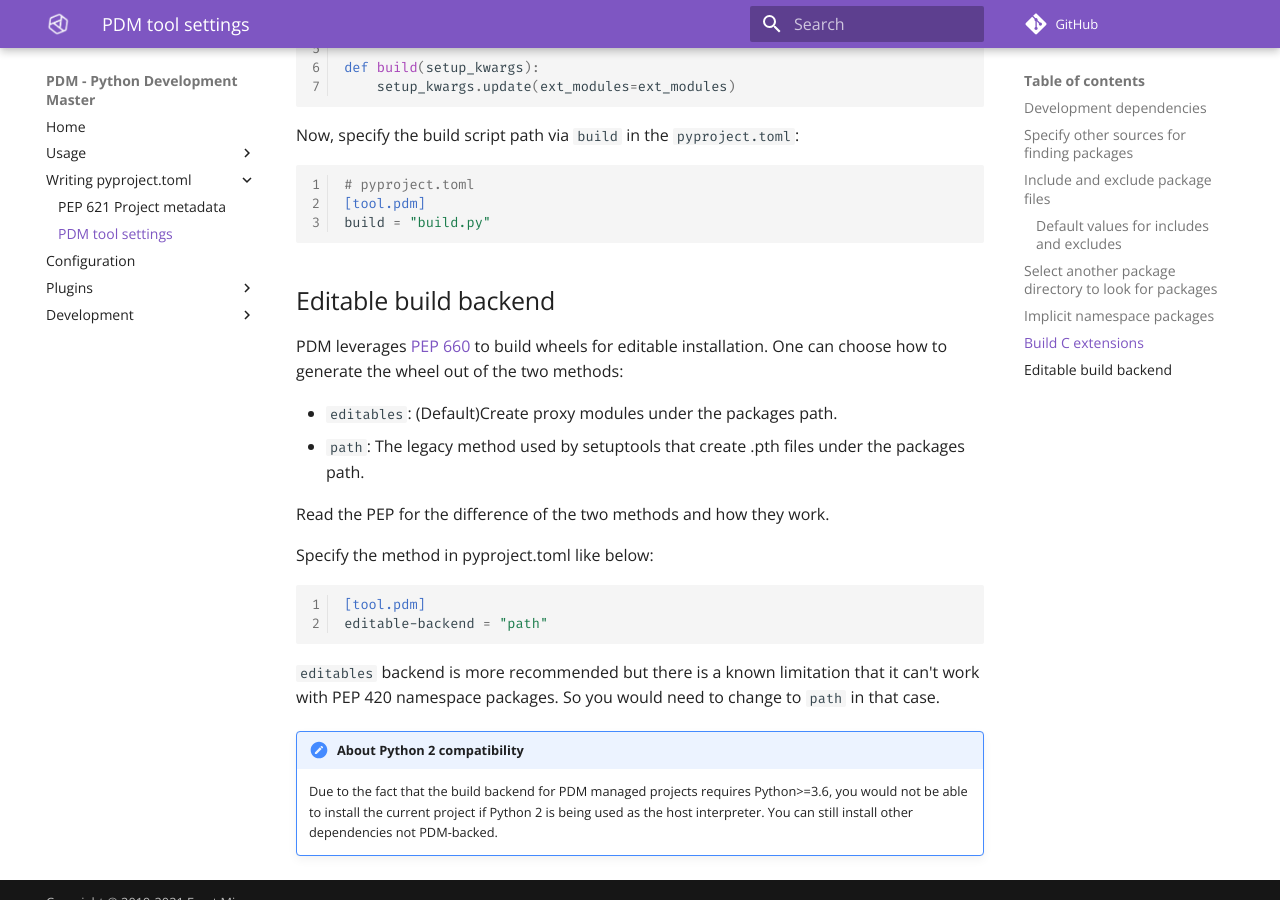
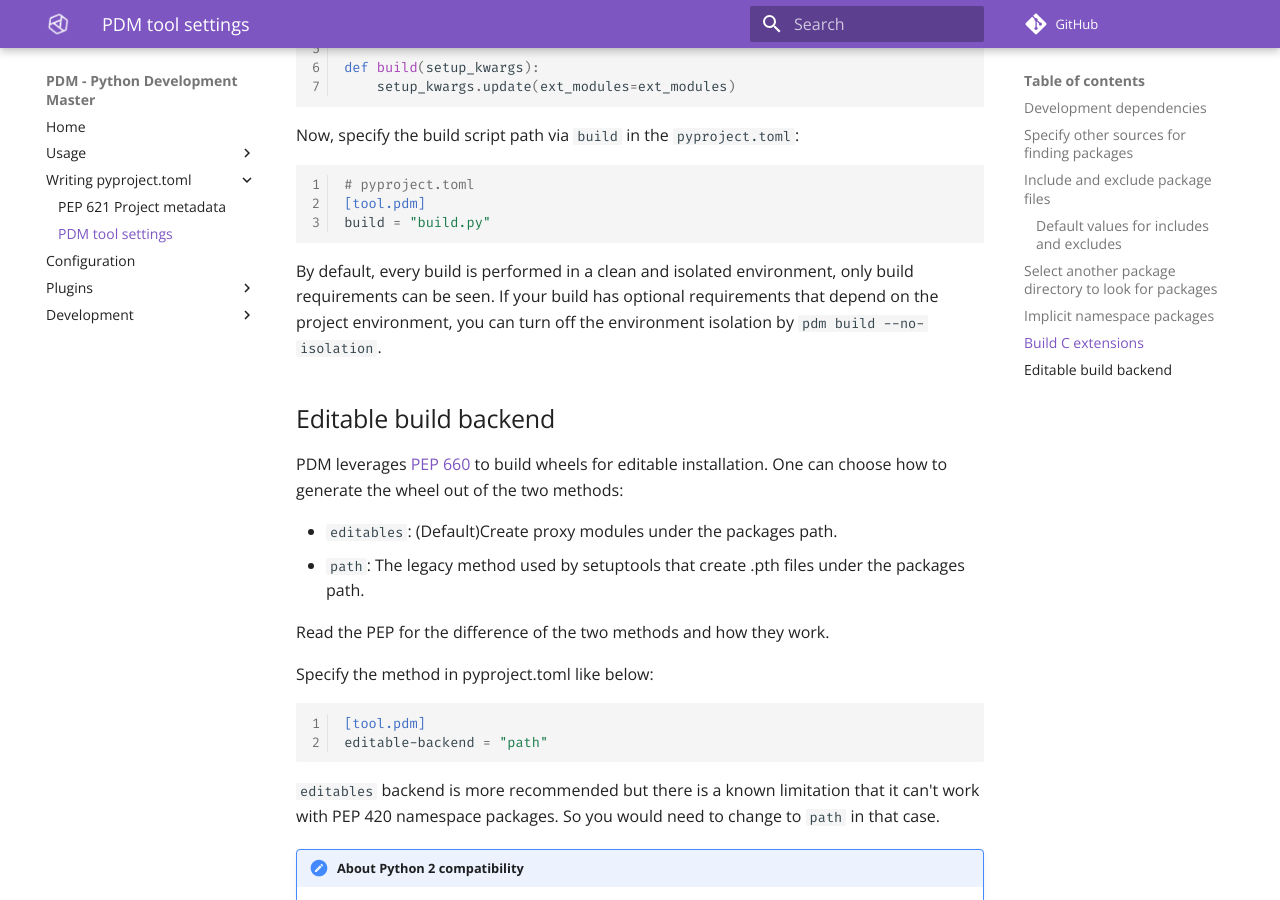
Before and after one commit to ChrisSanderser/pd-ms, an MkDocs documentation site: the page built from docs/docs/pyproject/tool-pdm.md, in a window 1280 px wide and 900 px high, scrolled down 3107 px. Built offline with MkDocs 1.6.1 and Material for MkDocs 9.7.7, drawn with Linux system fonts in a browser that asks for light colours; comment, search, counter and statistics services are not loaded.

Commit message:
add news entry

````diff
--- a/docs/docs/pyproject/tool-pdm.md
+++ b/docs/docs/pyproject/tool-pdm.md
@@ -134,6 +134,8 @@ Now, specify the build script path via `build` in the `pyproject.toml`:
 build = "build.py"
 ```
 
+By default, every build is performed in a clean and isolated environment, only build requirements can be seen. If your build has optional requirements that depend on the project environment, you can turn off the environment isolation by `pdm build --no-isolation`.
+
 ## Editable build backend
 
 PDM leverages [PEP 660](https://www.python.org/dev/peps/pep-0660/) to build wheels for editable installation.
````
Also changed, not shown: docs/docs/index.md (+1 -1 lines), news/635.feature.md (added, +1 -0 lines).
